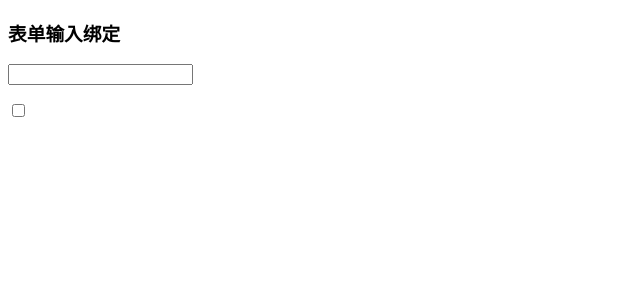
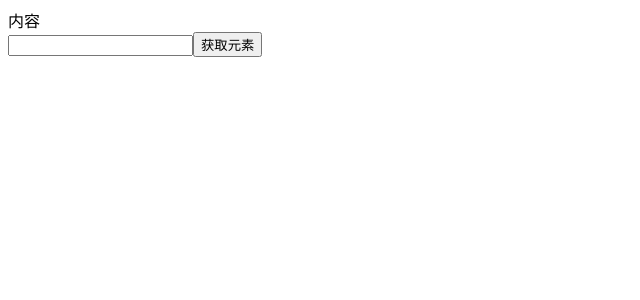
Before and after one commit to recursionBlack/vue3learn, a Vue app in the folder vue-project/: page / in a window 1280 px wide. Shown: the top 300 px of the page, without its empty margins (0-640 px from the left). Built offline with nearby package versions, Linux system fonts and the light colour scheme; the HTML template or start-up script is replaced by a standard one.

Commit message:
101,模板引用

```diff
--- a/vue-project/src/App.vue
+++ b/vue-project/src/App.vue
@@ -14,7 +14,8 @@
   <!-- <ClassDemo /> -->
   <!-- <StyleDemo /> -->
   <!-- <WatchDemo /> -->
-  <ModelDemo />
+  <!-- <ModelDemo /> -->
+  <RefDemo />
 </template>
 
 <script setup lang="ts">
@@ -33,5 +34,6 @@
 // import ClassDemo from './components/ClassDemo.vue'
 // import StyleDemo from './components/StyleDemo.vue'
 // import WatchDemo from './components/WatchDemo.vue'
-import ModelDemo from './components/ModelDemo.vue'
+// import ModelDemo from './components/ModelDemo.vue'
+import RefDemo from './components/RefDemo.vue'
 </script>
--- /dev/null
+++ b/vue-project/src/components/RefDemo.vue
@@ -0,0 +1,36 @@
+<template>
+  <div ref="container" class="container">{{ content }}</div>
+  <input type="text" ref="username" />
+  <button @click="getElementHandle">获取元素</button>
+</template>
+
+<script setup lang="ts">
+import { ref } from 'vue'
+
+const content = ref('内容')
+
+// 步骤 1：声明引用变量，类型标注为 HTMLElement | null（TS 可选）
+const container = ref<HTMLElement | null>(null)
+const username = ref<HTMLInputElement | null>(null)
+
+const getElementHandle = () => {
+  console.log(container.value)
+  if (container.value) {
+    // innerHTML是原生js的属性
+    container.value.innerHTML = '哈哈哈'
+    if (username.value) {
+      console.log(username.value.value)
+    }
+  }
+}
+/**
+ * 内容改变：用{{模板语法}}；
+ * 属性改变：用v-bind:的指令
+ * 事件：v-on：或@
+ * 虽然上面三种，已经可以解决绝大多数对DOM操作的情况
+ * 但某些情况下，我们仍然需要直接访问底层的DOM元素
+ * 要实现这点，就需要ref attribute了
+ *
+ * 如果没有特别的需求，不要直接操作DOM
+ */
+</script>
```
